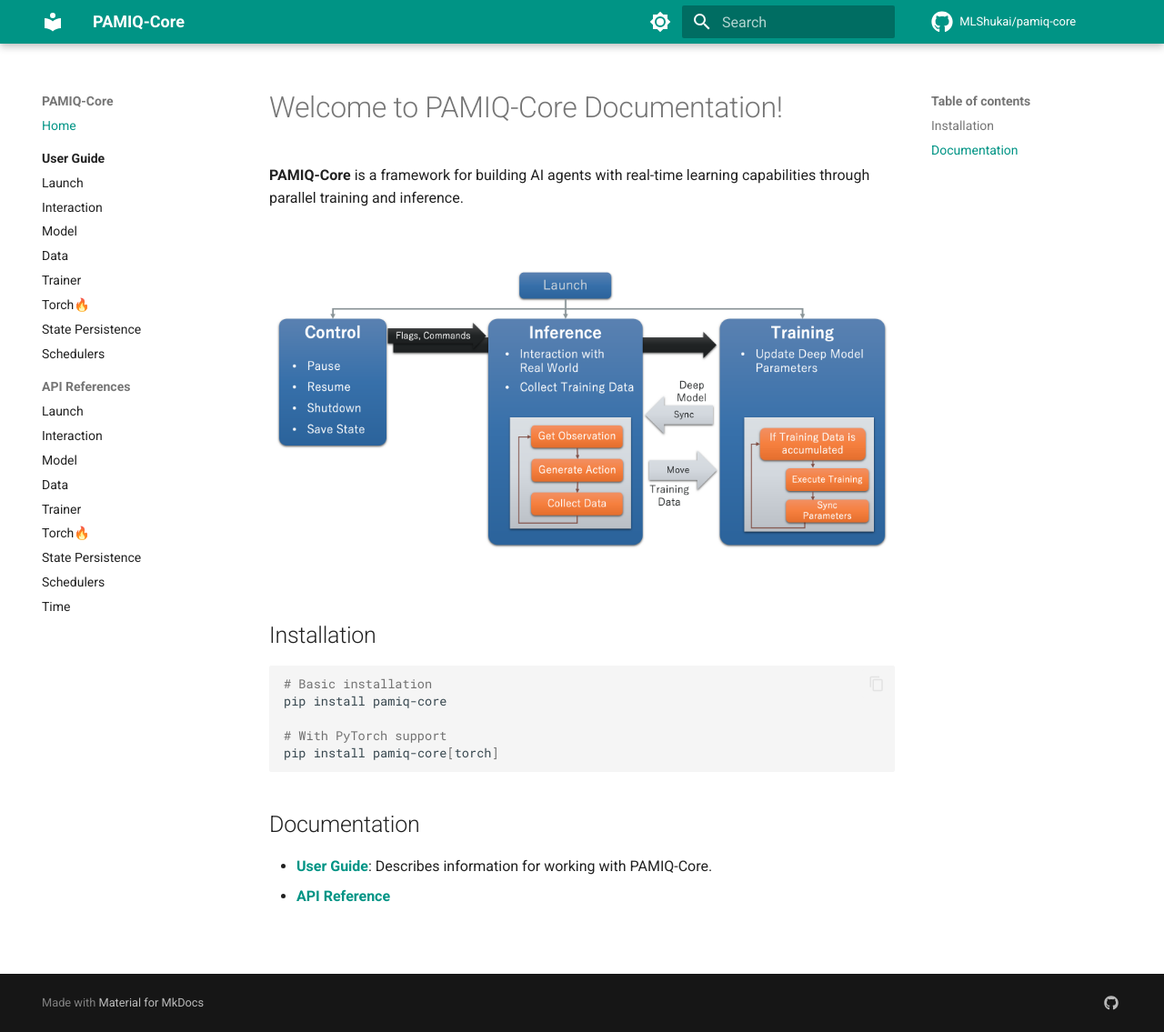
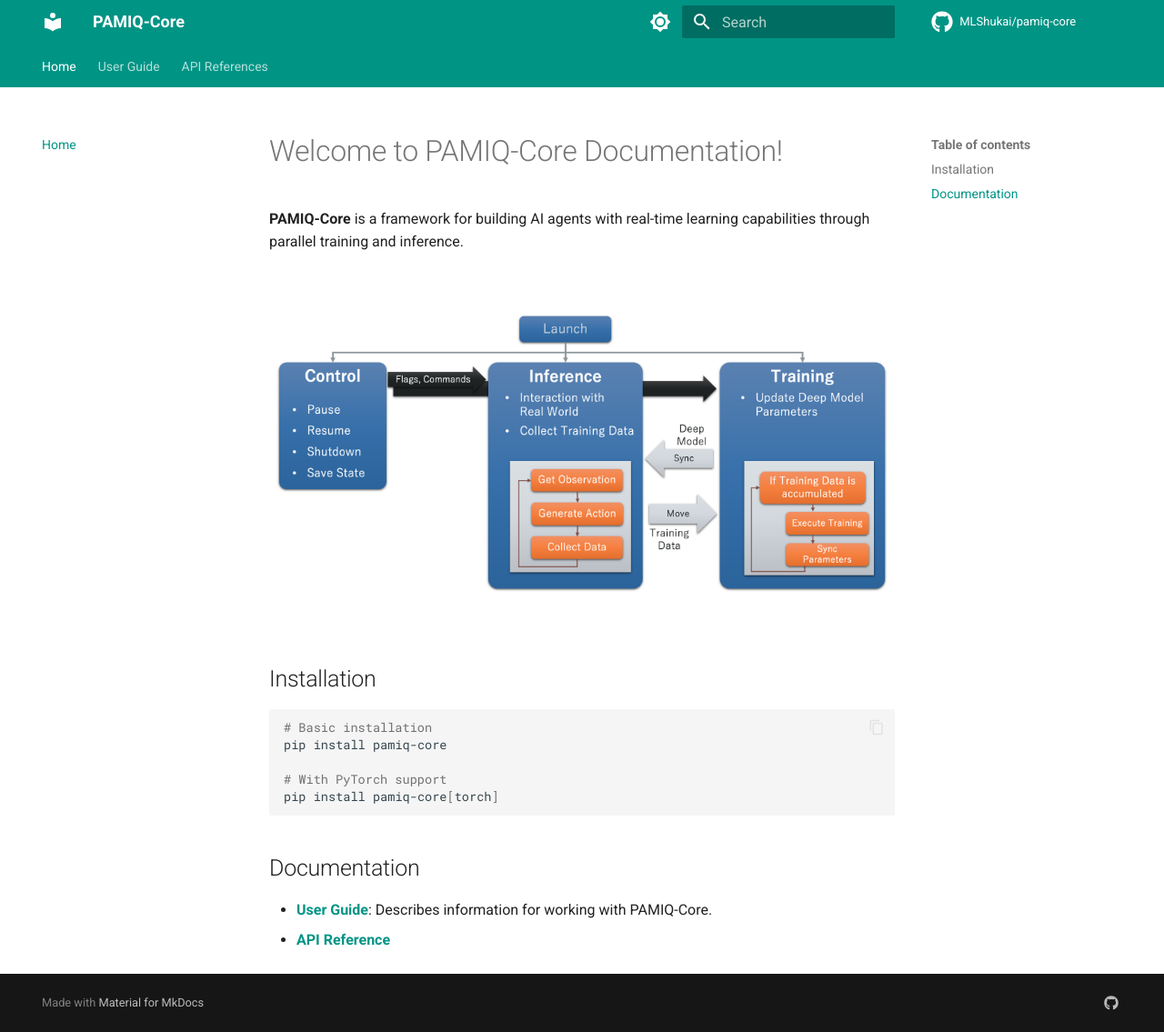
Before and after one commit to MLShukai/pamiq-core, an MkDocs documentation site: the page built from docs/index.md, in a window 1280 px wide and 1135 px high. Shown: the whole window at 91% size. Built offline with MkDocs 1.6.1 and Material for MkDocs 9.7.7, drawn with Linux system fonts in a browser that asks for light colours; comment, search, counter and statistics services are not loaded.

Commit message:
setup tabs

```diff
--- a/docs/index.md
+++ b/docs/index.md
@@ -17,4 +17,4 @@
 ## Documentation
 
 - [**User Guide**](./user-guide/index.md): Describes information for working with PAMIQ-Core.
-- [**API Reference**](./api/index.md)
+- [**API Reference**](./api/launch.md)
--- a/mkdocs.yml
+++ b/mkdocs.yml
@@ -7,6 +7,18 @@
 # Theme configuration
 theme:
   name: material
+
+  features:
+    - navigation.tracking
+    - navigation.tabs
+    - navigation.top
+    - navigation.sections
+    - navigation.indexes
+    - search.highlight
+    - search.share
+    - content.code.copy
+    - content.tabs.link
+
   palette:
     - media: "(prefers-color-scheme: light)"
       scheme: default
@@ -22,15 +34,7 @@
       toggle:
         icon: material/brightness-4
         name: Switch to light mode
-  features:
-    - navigation.tracking
-    - navigation.sections
-    - navigation.indexes
-    - navigation.top
-    - search.highlight
-    - search.share
-    - content.code.copy
-    - content.tabs.link
+
   icon:
     repo: fontawesome/brands/github
 
```
Also changed, not shown: docs/api/index.md (deleted, +0 -3 lines).
